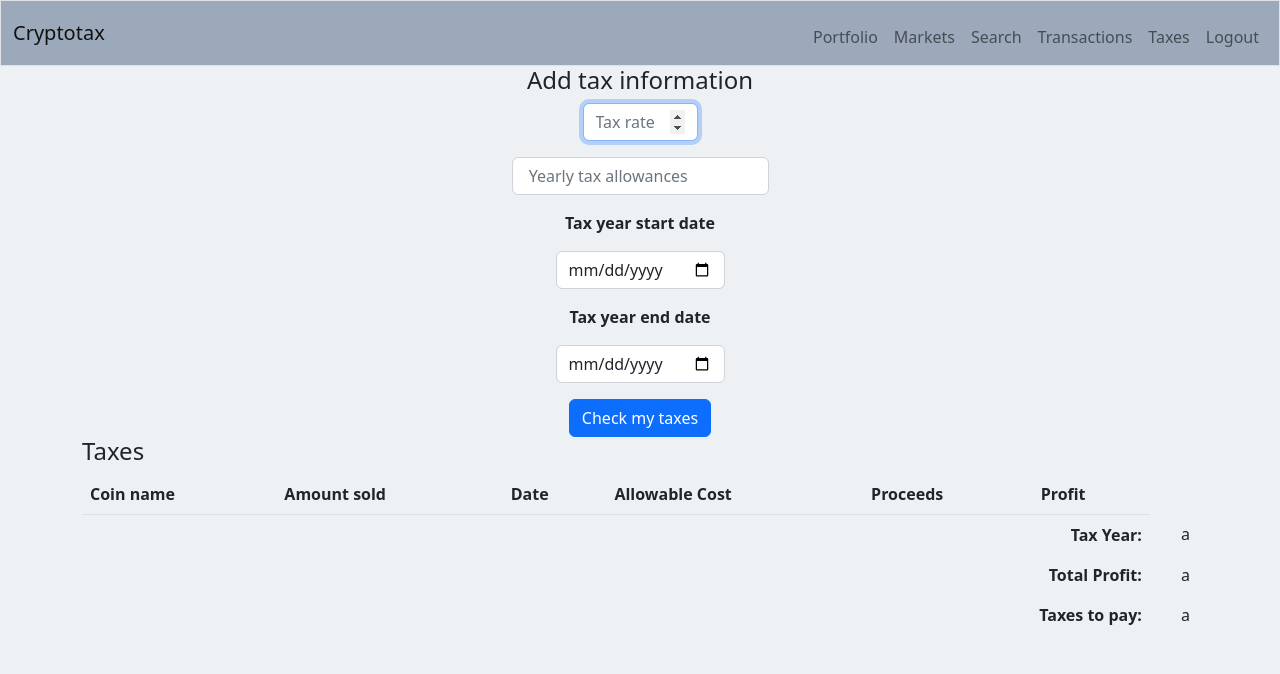
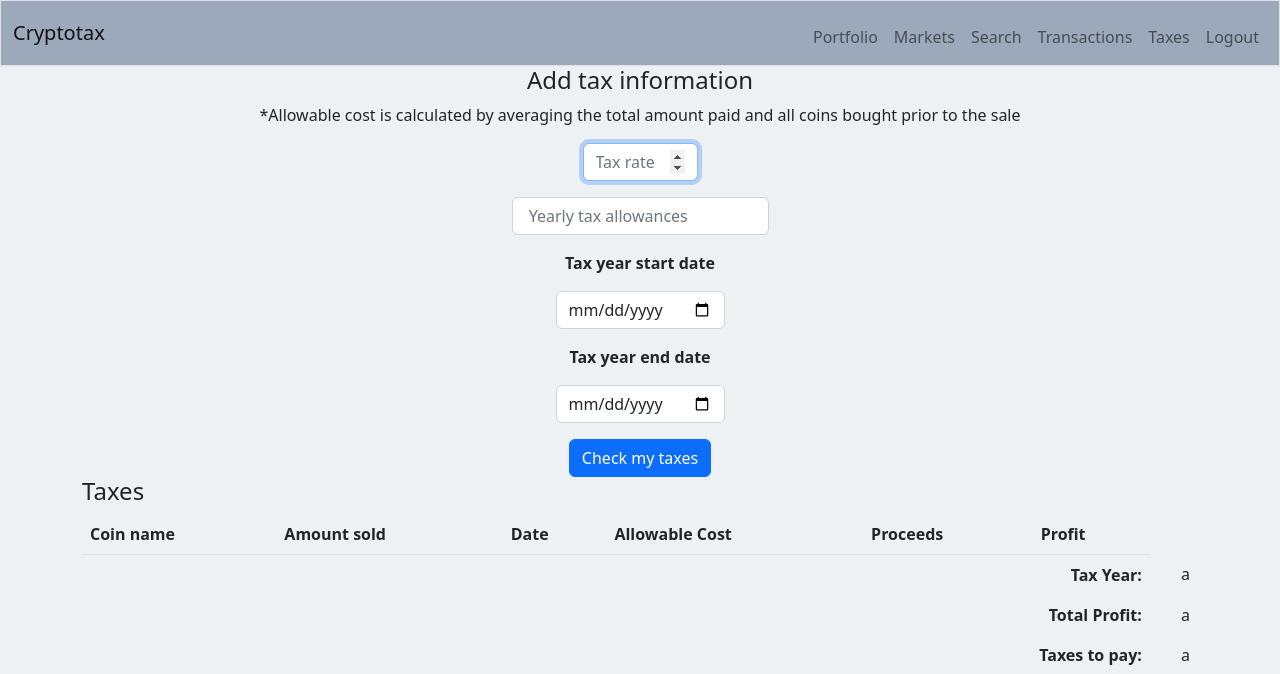
Before and after one commit to AleixMJ/cryptotax, a Flask app: page /tax in a window 1280 px wide. Shown: the top 674 px of the page. Run offline with Flask 2, Linux system fonts and the light colour scheme; a user stored in the database is signed in.

Commit message:
fixed bugs and working on tax calculation

```diff
--- a/app.py
+++ b/app.py
@@ -148,7 +148,7 @@ def transactions():
         if not purchase_day:
             return error("Missing date of transaction")
 
-        price_coin = transaction_size / number_coins
+        price_coin = transaction_size / abs(number_coins)
         try:
             result = check_coin(coin_name)
             if result == None:
@@ -214,18 +214,37 @@ def tax():
         start = datetime.strptime(request.form.get("tax_year_start"),  "%Y-%m-%d").date()
         end = datetime.strptime(request.form.get("tax_year_end"),  "%Y-%m-%d").date()
 
-        print(session["user_id"][0])
-        db = query_db("SELECT * FROM history WHERE user_id = ? AND number_coins < 0 ",
-                                [session["user_id"][0]], one=False)
+        db = query_db("SELECT * FROM history WHERE user_id = ?", [session["user_id"][0]], one=False)
 
         transactions = []
+        tax = []
 
         for row in db:
             date = datetime.strptime(row[7],  "%Y-%m-%d").date()
             transactions.append({"name": row[5], "amount":row[2],"date": date, "proceeds": row[3]})
 
+        # Calculate allowable cost based on the defined dates transactions
+        for row in transactions:
+             if row["date"] > start and row["date"] < end:
+                total_cost = 0
+                total_coins = 0
+                for tx in transactions:
+                    if tx["date"] < row["date"]:
+                        print("tx")
+                        total_coins += tx["amount"]
+                        if tx["amount"] > 0:
+                            total_cost += tx["proceeds"]
+                        else:
+                            total_cost -= tx["proceeds"]
+                average_price = total_cost / total_coins
+                print(average_price)
+                print(total_cost)
+                print(total_coins)
+                allowable_cost = average_price * row["amount"]
+                profit = row["proceeds"] - allowable_cost
+                tax.append({"name": row["name"], "amount":row["amount"],"date": row["date"], "allowable_cost": allowable_cost, "proceeds": row["proceeds", "profit": profit]})
 
-        print(transactions)
+        print(tax)
 
         return render_template("tax.html", transactions=transactions)
 
@@ -261,7 +280,7 @@ def register():
 
         #Add user to the database
         db = get_db()
-        db.execute("INSERT INTO users (username, hash, currency) VALUES (?, ?)", (username, hash, currency))
+        db.execute("INSERT INTO users (username, hash, currency) VALUES (?, ?, ?)", (username, hash, currency))
         db.commit()
         return redirect("/")
 
--- a/templates/tax.html
+++ b/templates/tax.html
@@ -9,6 +9,7 @@
 
 <div class="container text-center">
     <h4>Add tax information</h4>
+    <p>*Allowable cost is calculated by averaging the total amount paid and all coins bought prior to the sale</p>
     <form action="/tax" method="post">
         <div class="mb-3">
             <input autocomplete="off" autofocus class="form-control mx-auto w-auto" id="rate" name="rate" placeholder="Tax rate" type="number" required min="0" max="100">
```
Also changed, not shown: cryptotax.db.
